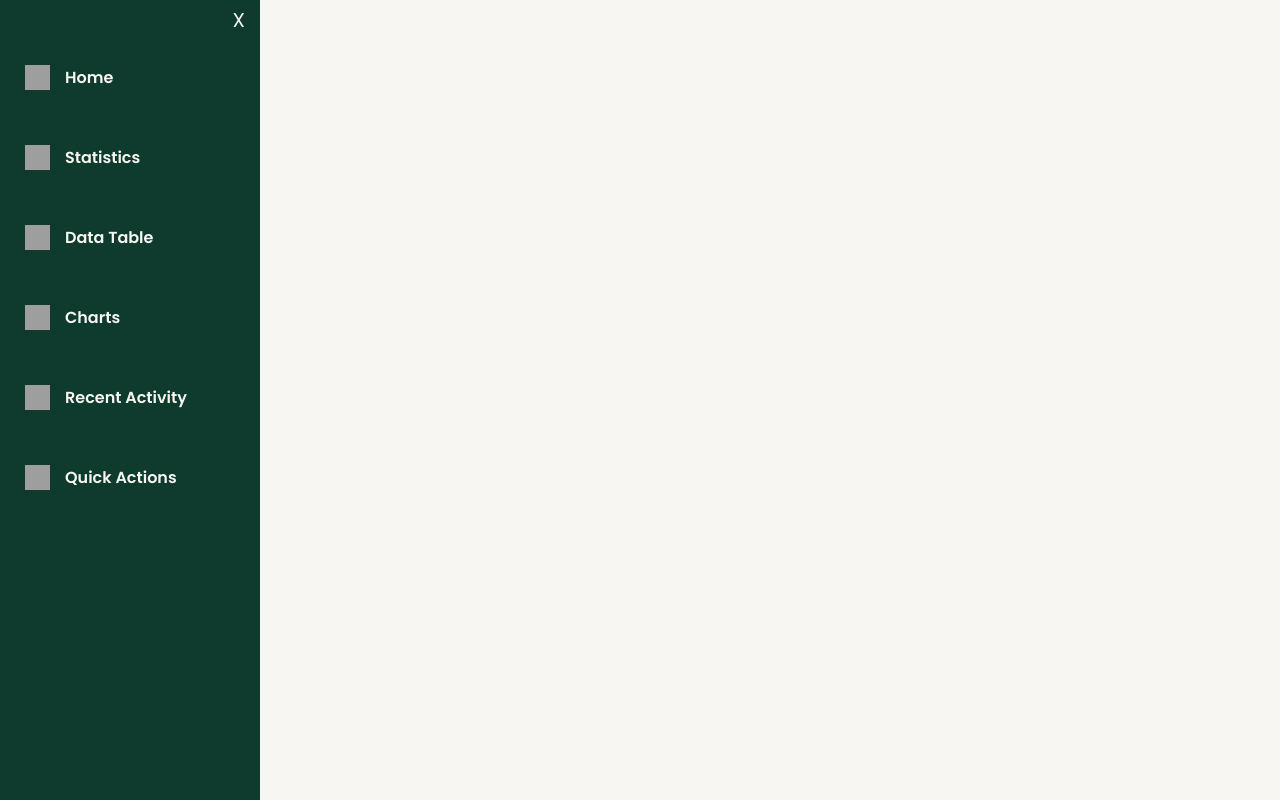
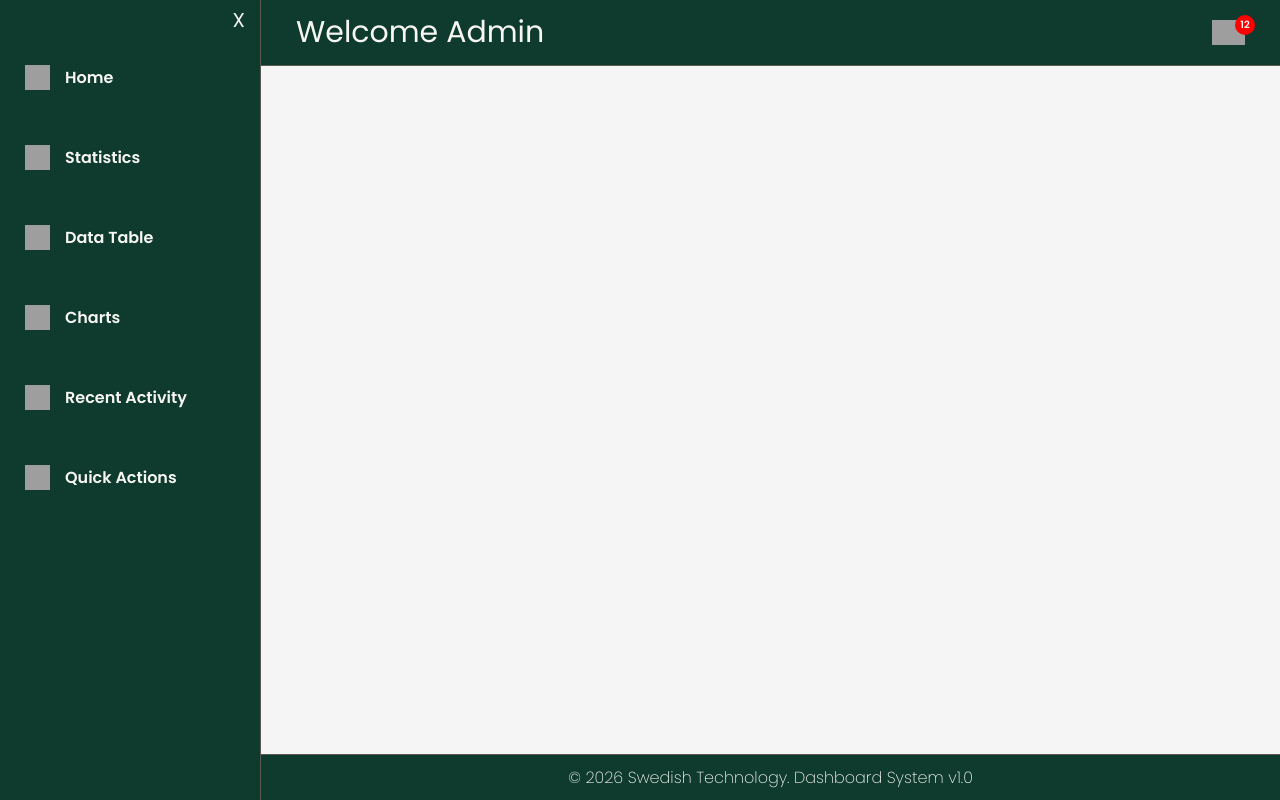
Before and after one commit to AliTahaGIT/Dashboard, a React (Vite) app: page /quick-actions in a window 1280 px wide. Built offline with nearby package versions, Linux system fonts and the light colour scheme; grey boxes are pictures that could not be loaded.

Commit message:
Navbar, and Footer (No Responsivness Yet)

```diff
--- a/src/App.css
+++ b/src/App.css
@@ -1,6 +1,8 @@
 :root {
   --text-color: #F7F6F2;
   --text2-color: #0B1A17;
+  --bg2: #0E3B2E;
+  --main-border: #5A5A51;
 }
 
 
@@ -13,3 +15,24 @@
 body{
   background-color: #F7F6F2;
 }
+
+.layout {
+  display: flex;
+  min-height: 100vh;
+  overflow-x: hidden;
+}
+
+.main-content {
+  display: flex;
+  flex-direction: column;
+  min-height: 100vh;
+  flex: 1;        /* take remaining width */
+  min-width: 0;
+  padding: 0;
+  margin: 0;
+  background: #f5f5f5;
+}
+
+.content{
+  flex: 1;
+}
--- a/src/App.jsx
+++ b/src/App.jsx
@@ -1,12 +1,21 @@
 import './App.css'
+import Footer from './components/Footer'
+import Navbar from './components/Navbar'
 import Sidebar from './components/Sidebar'
 
 function App() {
+  return (
+    <div className="layout">
+      <Sidebar />
 
-  return (
-    <>
-      <Sidebar/>
-    </>
+      <main className="main-content">
+        <Navbar/>
+        <div className="content">
+
+        </div>
+        <Footer/>
+      </main>
+    </div>
   )
 }
 
--- /dev/null
+++ b/src/components/Footer.css
@@ -0,0 +1,10 @@
+footer{
+    display: flex;
+    justify-content: center;
+    align-items: center;
+    background-color: var(--bg2);
+    color: var(--text-color);
+    font-weight: 200;
+    padding: 10px;
+    border-top: 1px solid var(--main-border);
+}
--- /dev/null
+++ b/src/components/Footer.jsx
@@ -0,0 +1,12 @@
+import React from 'react'
+import './Footer.css'
+
+function Footer() {
+  return (
+    <footer>
+        © 2026 Swedish Technology. Dashboard System v1.0
+    </footer>
+  )
+}
+
+export default Footer
--- /dev/null
+++ b/src/components/Navbar.css
@@ -0,0 +1,43 @@
+.nav-main{
+    background-color: var(--bg2);
+    display: flex;
+    justify-content: space-between;
+    align-items: center;
+    color: var(--text-color);
+    font-size: 15px;
+    padding: 10px 35px 10px 35px;
+    border-bottom: 1px solid var(--main-border);
+}
+
+h1{
+    font-weight: 400;
+}
+
+.nav-icon {
+  position: relative; /* nav icon is the parent */
+  display: flex;
+  align-items: center;
+  justify-content: center;
+  cursor: pointer;
+}
+
+.nav-img {
+  height: 25px;
+}
+
+.noti-badge {
+  position: absolute; /* badge is child */
+  top: -5px;
+  right: -10px;
+  min-width: 16px;
+  height: 16px;
+  background-color: red;
+  color: var(--text-color);
+  font-size: 10px;
+  font-weight: 600;
+  padding: 2px;
+  border-radius: 1200px;
+  display: flex;
+  align-items: center;
+  justify-content: center;
+}
--- /dev/null
+++ b/src/components/Navbar.jsx
@@ -0,0 +1,16 @@
+import React from 'react'
+import './Navbar.css'
+
+function Navbar() {
+  return (
+    <div className='nav-main'>
+        <h1>Welcome Admin</h1>
+        <div className="nav-icon">
+           <img src="https://api.iconify.design/mdi:bell-outline.svg?color=%23F7F6F2" alt="notifications" className="nav-img"/>
+           <span className="noti-badge">12</span>
+        </div>
+    </div>
+  )
+}
+
+export default Navbar
--- a/src/components/Sidebar.css
+++ b/src/components/Sidebar.css
@@ -1,5 +1,5 @@
 .sidebar {
-  background-color: #0E3B2E;
+  background-color: var(--bg2);
   min-height: 100vh;
   width: 260px;
   display: flex;
@@ -7,6 +7,7 @@
   position: sticky;
   top: 0;
   transition: width 250ms ease;
+  border-right: 1px solid var(--main-border);
 }
 
 .sidebar-closed{
```
